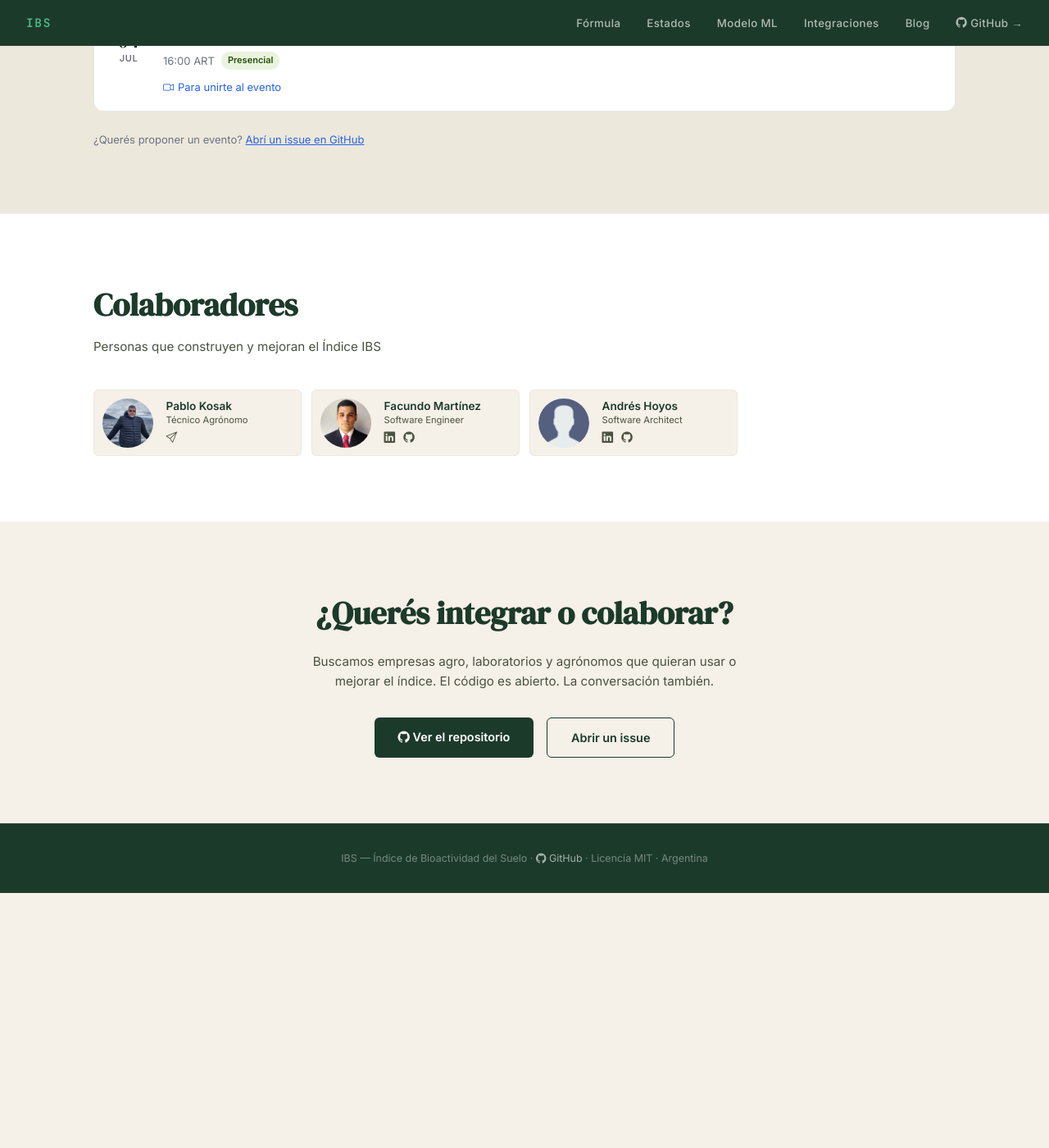
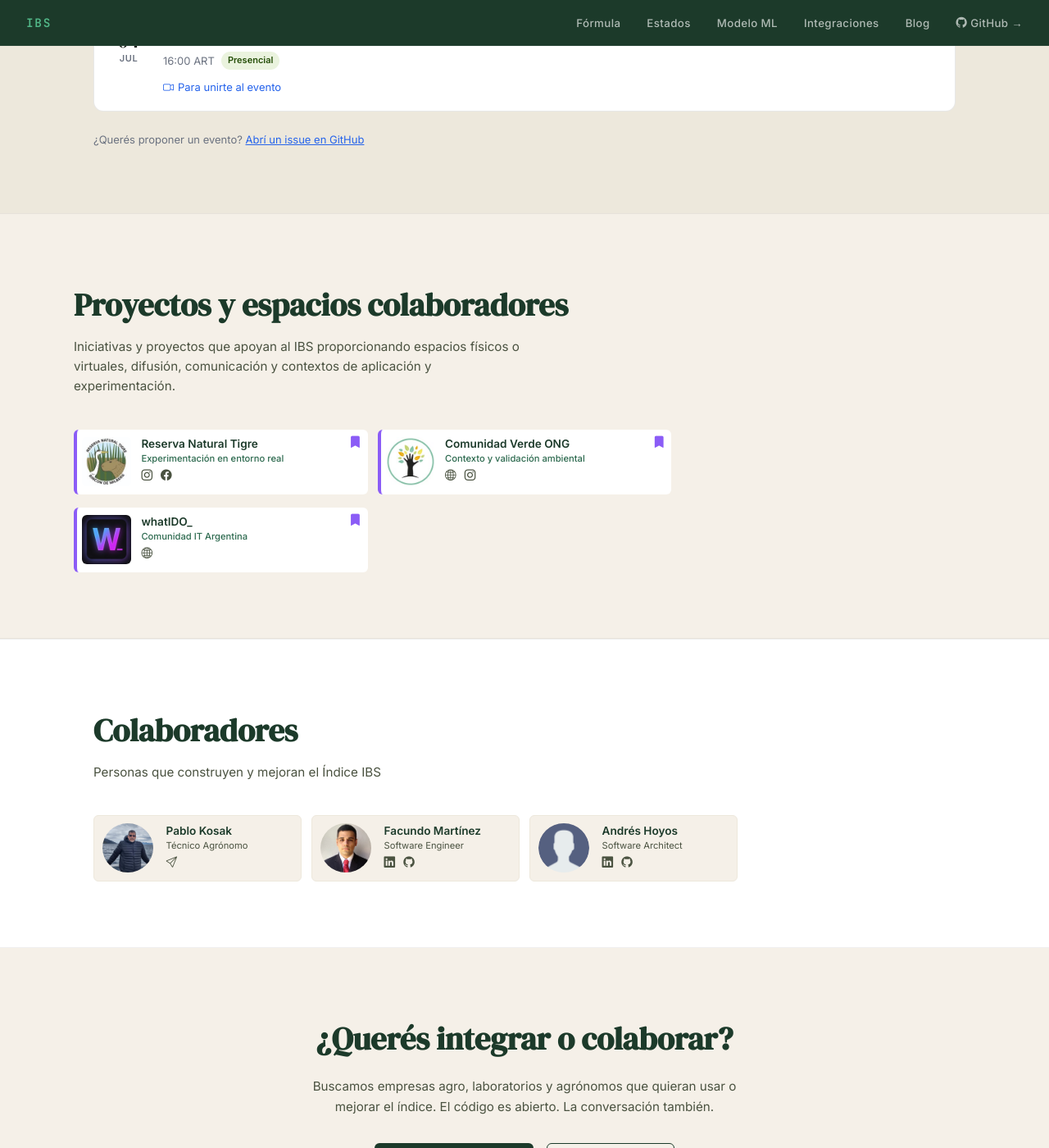
Before and after one commit to fx-biocoder/ibs, a Jekyll site: the page built from src/index.md, in a window 1280 px wide and 1400 px high, scrolled down 3930 px. Shown: the whole window at 82% size. Built offline with Jekyll 4.4.1, drawn with Linux system fonts in a browser that asks for light colours; before the commit the page ends 5019 px from its top, so only the background shows below that.

Commit message:
feat: proyectos y espacios colaboradores

```diff
--- a/src/assets/css/style.css
+++ b/src/assets/css/style.css
@@ -836,7 +836,7 @@ input[type="range"] {
 
 .post-tags .tag:hover { background: var(--tierra, #1C3A2A); color: var(--blanco, #FFFFFF); }
 
-
+/* COLABORADORES */
 .empresas_section {
   padding: 5rem 2rem;
   border-top: 1px solid rgba(0,0,0,0.06);
@@ -845,7 +845,7 @@ input[type="range"] {
 .empresas_inner { max-width: var(--max); margin: 0 auto; }
 .empresas_grid {
   display: grid;
-  grid-template-columns: repeat(4, 1fr);
+  grid-template-columns: repeat(3, 1fr);
   gap: 0.75rem;
   margin-top: 1rem;
 }
@@ -855,7 +855,7 @@ input[type="range"] {
   gap: 0.75rem;
   background: var(--blanco);
   border-radius: var(--radio);
-  padding: 0.8rem 0.8rem 0.6rem 0.8rem;
+  padding: .6rem .4rem;
   border-left: 4px solid var(--brote);
   transition: background 0.2s, transform 0.2s, box-shadow 0.2s;
   min-width: 0;
@@ -877,8 +877,8 @@ input[type="range"] {
 }
 .empresa_badge i { display: block; }
 .empresa_logo {
-  width: 50px;
-  height: 50px;
+  width: 60px;
+  height: 60px;
   border-radius: var(--radio);
   overflow: hidden;
   flex-shrink: 0;
@@ -910,12 +910,6 @@ input[type="range"] {
   text-decoration: none;
 }
 .empresa_contacto a:hover { color: var(--brote); }
-
-@media (max-width: 400px) {
-  .colaboradores_inner { padding: 0; }
-  .empresas_grid { grid-template-columns: 1fr; }
-
-}
 
 .colaboradores_section {
   background: var(--blanco);
@@ -998,49 +992,27 @@ footer {
 footer a { color: rgba(255,255,255,0.6); text-decoration: none; }
 footer a:hover { color: var(--blanco); }
 
+@media (max-width: 400px) {
+  .empresas_inner { padding: 0; }
+  .empresas_grid { grid-template-columns: 1fr; }
+
+  .colaboradores_inner { padding: 0; }
+  .colaboradores_grid { grid-template-columns: 1fr; }
+}
+
 @media (max-width: 600px) {
   .nav_links { display: none; }
   .hero { padding: 4rem 1.5rem 3.5rem; }
   .demo_sliders { flex-direction: column; }
-  .blog-post {
-    padding: 1.25rem;
-  }
+  .blog-post { padding: 1.25rem; }
+  .blog-post h2 { font-size: 1.3rem; }
+  .blog-list { padding: 1rem; }
 
-  .blog-post h2 {
-    font-size: 1.3rem;
-  }
-
-  .blog-list {
-    padding: 1rem;
-  }
-
-  .post {
-    padding: 1.25rem;
-  }
-
-  .post-title {
-    font-size: 1.8rem;
-  }
-
-  .post-content {
-    font-size: 0.95rem;
-  }
-
-  .post-content h2 {
-    font-size: 1.5rem;
-  }
-
-  .post-content h3 {
-    font-size: 1.2rem;
-  }
-
-  .post-footer {
-    flex-direction: column;
-    align-items: stretch;
-    text-align: center;
-  }
-
-  .post-tags {
-    justify-content: center;
-  }
+  .post { padding: 1.25rem; }
+  .post-title { font-size: 1.8rem; }
+  .post-content { font-size: 0.95rem; }
+  .post-content h2 { font-size: 1.5rem; }
+  .post-content h3 { font-size: 1.2rem; }
+  .post-footer { flex-direction: column; align-items: stretch; text-align: center; }
+  .post-tags { justify-content: center; }
 }
--- a/src/index.md
+++ b/src/index.md
@@ -295,6 +295,64 @@ temp_score = exp(-0.5 × ((temp - 22.0) / 8.0)²)
   </div>
 </section>
 
+<section class="empresas_section" id="empresas">
+  <div class="empresas_inner">
+    <h2 class="seccion_titulo">Proyectos y espacios colaboradores</h2>
+    <p class="seccion_sub">Iniciativas y proyectos que apoyan al IBS proporcionando espacios físicos o virtuales, difusión, comunicación y contextos de aplicación y experimentación.</p>
+    <div class="empresas_grid">
+      <div class="empresa_card" style="border-left: 4px solid #8B5CF6;">
+        <div class="empresa_badge tech">
+          <i class="bi bi-bookmark-fill"></i>
+        </div>
+        <div class="empresa_logo">
+          <img src="{{ site.baseurl }}/assets/images/reservanatural_tigre.jpg" loading="lazy">
+        </div>
+        <div class="empresa_info">
+          <div class="empresa_nombre">Reserva Natural Tigre</div>
+          <div class="empresa_rol">Experimentación en entorno real</div>
+          <div class="empresa_contacto">
+            <a href="https://www.instagram.com/reservanatural.tigre" target="_blank"><i class="bi bi-instagram"></i></a>
+            <a href="https://www.facebook.com/ReservaNaturalTigre" target="_blank"><i class="bi bi-facebook"></i></a>
+          </div>
+        </div>
+      </div>
+      <div class="empresa_card" style="border-left: 4px solid #8B5CF6;">
+        <div class="empresa_badge tech">
+          <i class="bi bi-bookmark-fill"></i>
+        </div>
+        <div class="empresa_logo">
+          <img src="{{ site.baseurl }}/assets/images/comunidadverde.jpg" loading="lazy">
+        </div>
+        <div class="empresa_info">
+          <div class="empresa_nombre">Comunidad Verde ONG</div>
+          <div class="empresa_rol">Contexto y validación ambiental</div>
+          <div class="empresa_contacto">
+            <a href="https://comunidadverde.ar" target="_blank"><i class="bi bi-globe2"></i></a>
+            <a href="https://www.instagram.com/comunidadverde.ong" target="_blank"><i class="bi bi-instagram"></i></a>
+          </div>
+        </div>
+      </div>
+    </div>
+    <div class="empresas_grid">
+      <div class="empresa_card" style="border-left: 4px solid #8B5CF6;">
+        <div class="empresa_badge tech">
+          <i class="bi bi-bookmark-fill"></i>
+        </div>
+        <div class="empresa_logo">
+          <img src="{{ site.baseurl }}/assets/images/whatido_logo.jpg" loading="lazy">
+        </div>
+        <div class="empresa_info">
+          <div class="empresa_nombre">whatIDO_</div>
+          <div class="empresa_rol">Comunidad IT Argentina</div>
+          <div class="empresa_contacto">
+            <a href="https://whatido.tech/" target="_blank"><i class="bi bi-globe2"></i></a>
+          </div>
+        </div>
+      </div>
+    </div>
+  </div>
+</section>
+
 <section class="colaboradores_section" id="colaboradores">
   <div class="colaboradores_inner">
     <h2 class="seccion_titulo">Colaboradores</h2>
@@ -302,7 +360,7 @@ temp_score = exp(-0.5 × ((temp - 22.0) / 8.0)²)
     <div class="colaboradores_grid">
       <div class="colaborador_card">
         <div class="colaborador_avatar">
-          <img src="{{ site.baseurl }}/assets/images/pablo_kosak.jpg" alt="Foto de colaborador" loading="lazy">
+          <img src="{{ site.baseurl }}/assets/images/pablo_kosak.jpg" loading="lazy">
         </div>
         <div class="colaborador_info">
           <div class="colaborador_nombre">Pablo Kosak</div>
@@ -314,7 +372,7 @@ temp_score = exp(-0.5 × ((temp - 22.0) / 8.0)²)
       </div>
       <div class="colaborador_card">
         <div class="colaborador_avatar">
-          <img src="{{ site.baseurl }}/assets/images/facundo_martinez.jpg" alt="Foto de colaborador" loading="lazy">
+          <img src="{{ site.baseurl }}/assets/images/facundo_martinez.jpg" loading="lazy">
         </div>
         <div class="colaborador_info">
           <div class="colaborador_nombre">Facundo Martínez</div>
@@ -327,7 +385,7 @@ temp_score = exp(-0.5 × ((temp - 22.0) / 8.0)²)
       </div>
       <div class="colaborador_card">
         <div class="colaborador_avatar">
-          <img src="{{ site.baseurl }}/assets/images/avatar.png" alt="Foto de colaborador" loading="lazy">
+          <img src="{{ site.baseurl }}/assets/images/avatar.png" loading="lazy">
         </div>
         <div class="colaborador_info">
           <div class="colaborador_nombre">Andrés Hoyos</div>
```
Also changed, not shown: src/assets/images/comunidadverde.jpg (added), src/assets/images/reservanatural_tigre.jpg (added), src/assets/images/whatido_logo.jpg (added).
